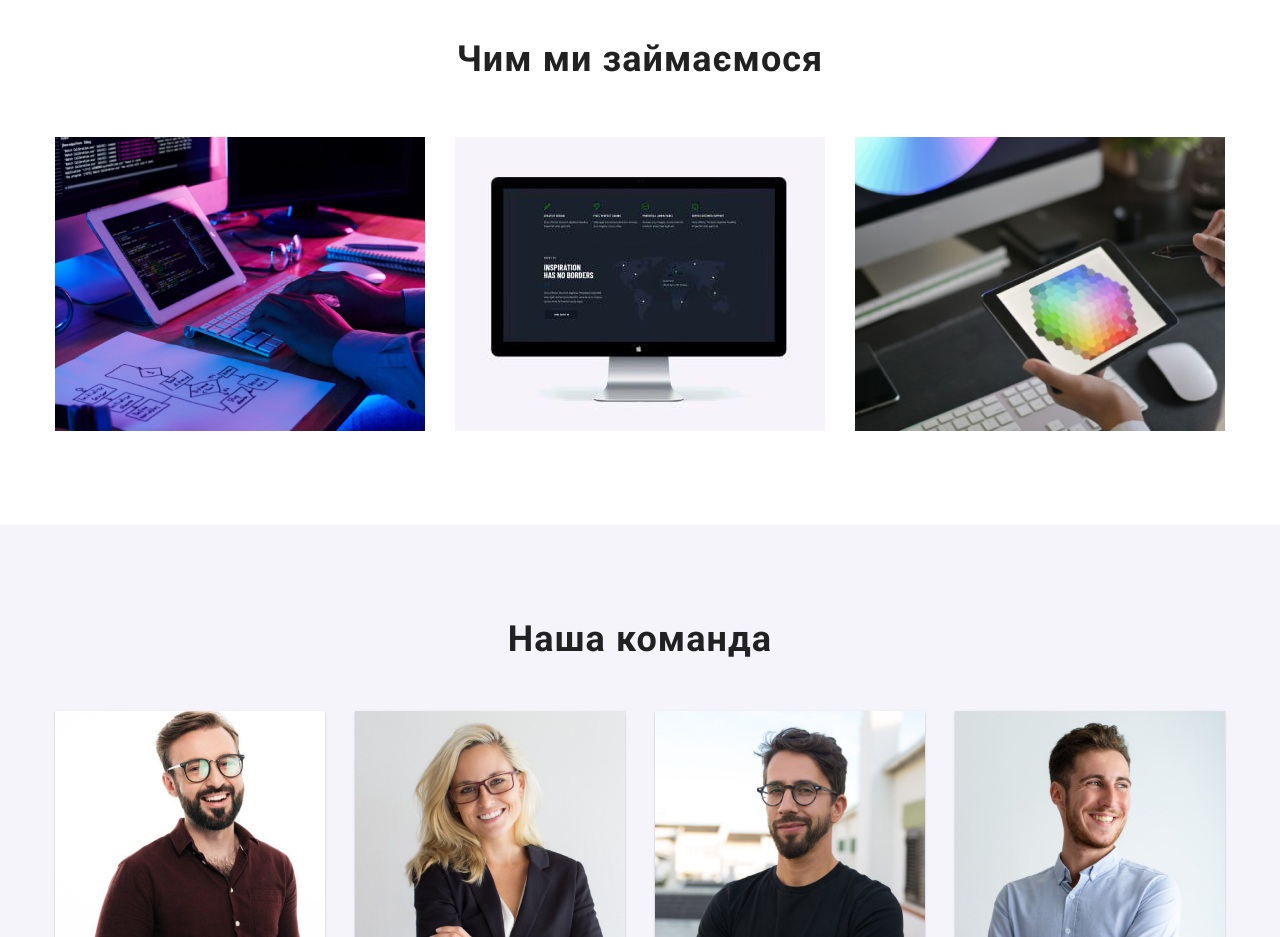
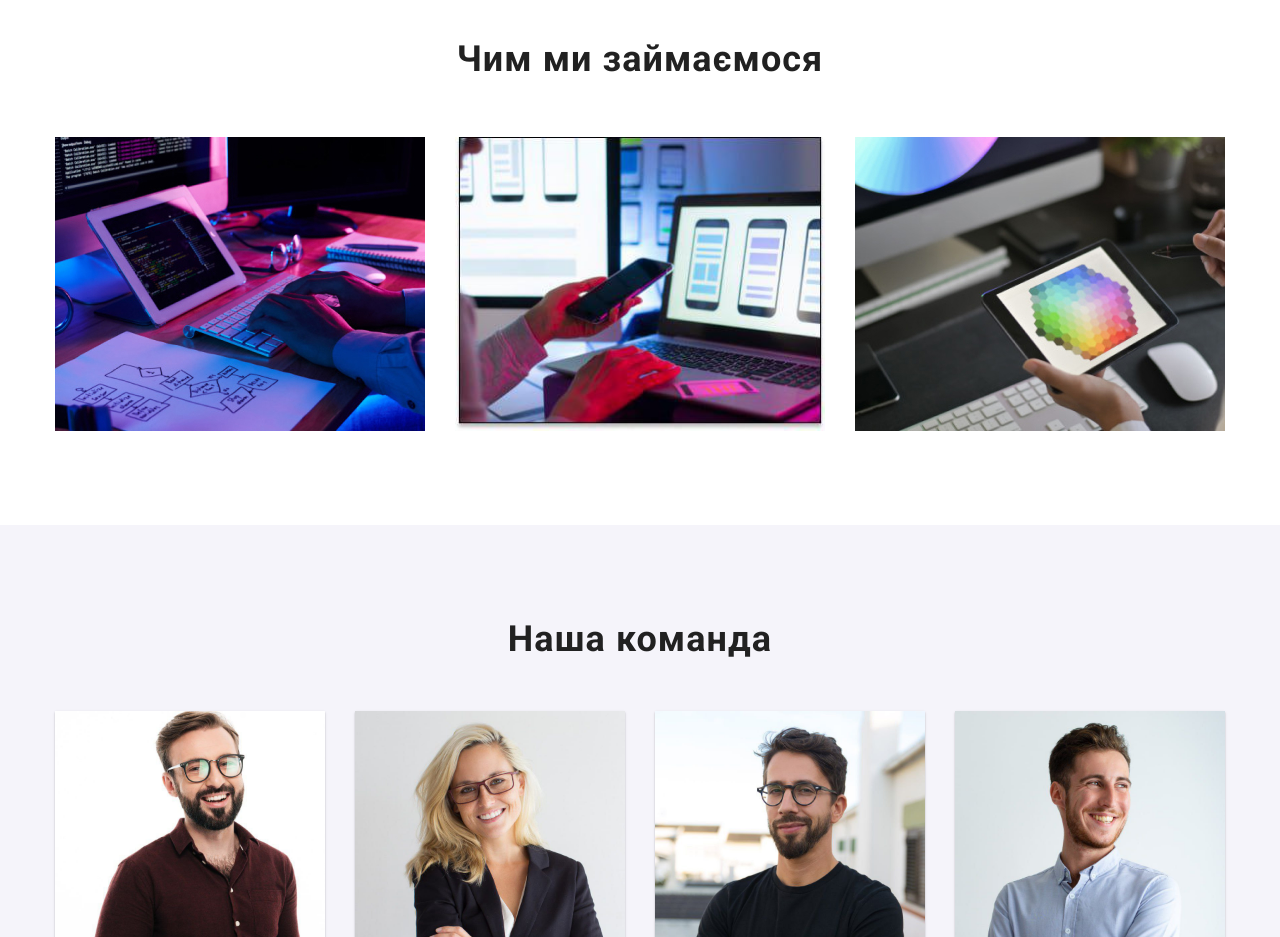
Before and after one commit to Dima2A/Webstudio1, a plain HTML site: page index.html in a window 1280 px wide. Shown: the part 1080-2017 px from the top of the page. Drawn offline with nearby package versions, Linux system fonts and the light colour scheme.

Commit message:
Update index.html

```diff
--- a/index.html
+++ b/index.html
@@ -106,7 +106,7 @@
               <img src="./imgs/wrait.jpg" alt="фотка" class="work-img" />
             </li>
             <li class="work-item">
-              <img src="./imgs/pk.jpg" alt="фотка" class="work-img" />
+              <img src="./imgs/phon.jpg" alt="фотка" class="work-img" />
             </li>
             <li class="work-item">
               <img src="./imgs/tablet.jpg" alt="фотка" class="work-img" />
```
